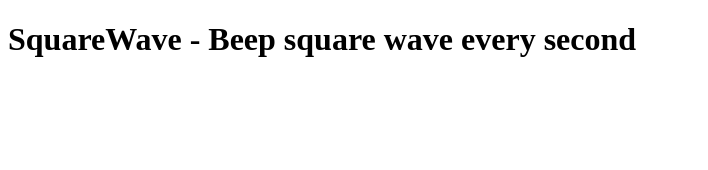
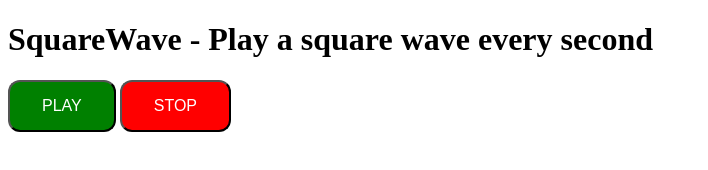
Before and after one commit to waterson/purescript-webaudio, a website: page examples/square-wave/index.html in a window 1280 px wide. Shown: the whole page, without its empty margins (0-708 px from the left). Drawn offline with Linux system fonts and the light colour scheme.

Commit message:
added 'AudioContext.disconnect', examples refactor WIP

```diff
--- a/examples/square-wave/index.html
+++ b/examples/square-wave/index.html
@@ -7,8 +7,25 @@
   <meta name="viewport" content="width=device-width, initial-scale=1">
 </head>
 <body>
+  <style>
+    .button {
+       color: white;
+       border-radius: 12px;
+       padding: 15px 32px;
+       text-align: center;
+       font-size: 16px
+    }
+    .play-button {
+       background-color: green;
+    }
+    .stop-button {
+       background-color: red;
+    }
+  </style>
   <div id="app">
-    <h1>SquareWave - Beep square wave every second</h1>
+    <h1>SquareWave - Play a square wave every second</h1>
+    <button id="play" class="button play-button">PLAY</button>
+    <button id="stop" class="button stop-button">STOP</button>
   </div>
   <script type="text/javascript" src="output/bundle.js"></script>
 </body>
--- a/package.json
+++ b/package.json
@@ -7,7 +7,7 @@
     "postinstall": "bower install",
     "build:clean": "rm -rf dist output examples/*/output",
     "build": "pulp build",
-    "build:example:square-wave": "pulp build --main SquareWave --to examples/square-wave/output/bundle.js -I examples/square-wave",
+    "build:example:square-wave": "pulp browserify --main SquareWave --to examples/square-wave/output/bundle.js -I examples/square-wave",
     "exec:example:square-wave": "cd examples/square-wave/ && python -m SimpleHTTPServer 8000",
     "build:example:gain": "pulp build --main Gain --to examples/gain/output/bundle.js -I examples/gain",
     "exec:example:gain": "cd examples/gain/ && python -m SimpleHTTPServer 8000",
```
Also changed, not shown: src/Audio/WebAudio/AudioContext.js (+13 -0 lines), README.md, 4 other files.
